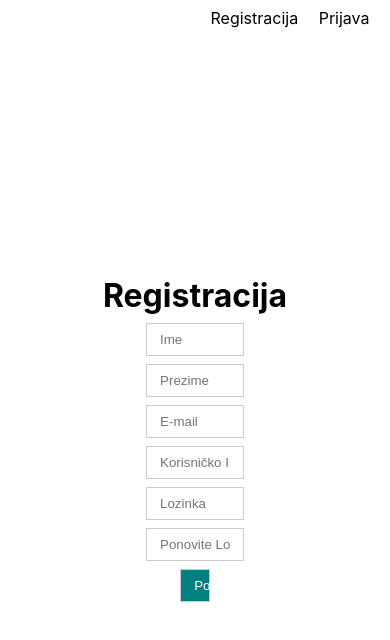
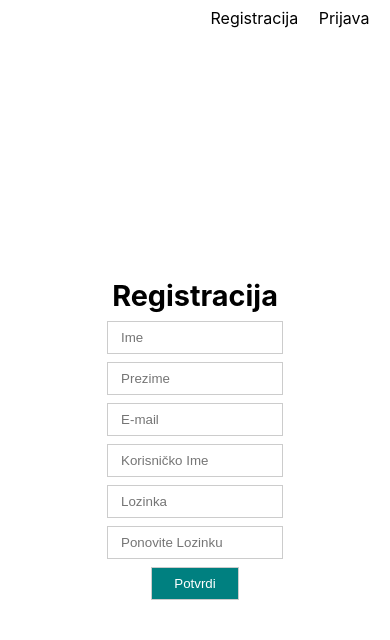
Before and after one commit to Emox133/personal-3, a React (Create React App) app: page / in a window 390 px wide. Shown: the top 640 px of the page. Built offline with nearby package versions, Linux system fonts and the light colour scheme.

Commit message:
added small responsivness

```diff
--- a/src/App.css
+++ b/src/App.css
@@ -57,3 +57,19 @@
   text-decoration: none;
   color: #000;
 }
+
+@media only screen and (max-width: 600px) {
+  .signup__btn, .login__btn {
+    width: 50%;
+  }
+}
+
+@media only screen and (max-width: 900px) {
+  .form {
+    width: 45%;
+  }
+
+  .welcome__title {
+    font-size: 1.8rem;
+  }
+}
```
